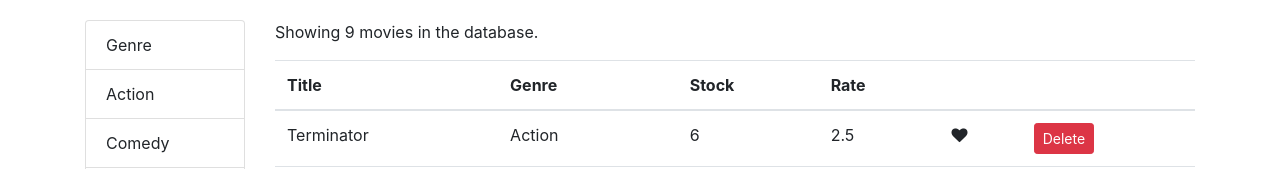
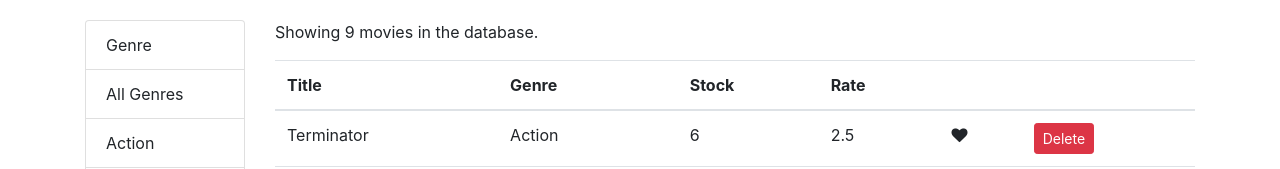
Before and after one commit to aindriu80/vidly-react, a React (Create React App) app: page / in a window 1280 px wide. Shown: the top 169 px of the page. Built offline with nearby package versions, Linux system fonts and the light colour scheme.

Commit message:
Filtering - Adding all Genres

```diff
--- a/src/components/movies.jsx
+++ b/src/components/movies.jsx
@@ -16,7 +16,8 @@ class Movies extends Component {
     };
 
     componentDidMount() {
-        this.setState({ movies: getMovies(), genres: getGenres() });
+        const genres = [{ name: 'All Genres' }, ...getGenres()]
+        this.setState({ movies: getMovies(), genres });
     }
 
     handleDelete = (movie) => {
@@ -40,7 +41,7 @@ class Movies extends Component {
     };
 
     handleGenreSelect = genre => {
-        this.setState({ selectedGenre: genre });
+        this.setState({ selectedGenre: genre, currentPage: 1 });
         // console.log(genre);
     };
 
@@ -51,7 +52,10 @@ class Movies extends Component {
         if (count === 0)
             return <p> There are no movies in the database.</p>;
 
-        const filtered = selectedGenre ? allMovies.filter(m => m.genre._id === selectedGenre._id) : allMovies;
+        const filtered = selectedGenre && selectedGenre._id
+            ? allMovies.filter(m => m.genre._id === selectedGenre._id)
+            : allMovies;
+
         const movies = paginate(filtered, currentPage, pageSize);
 
         return (
```
